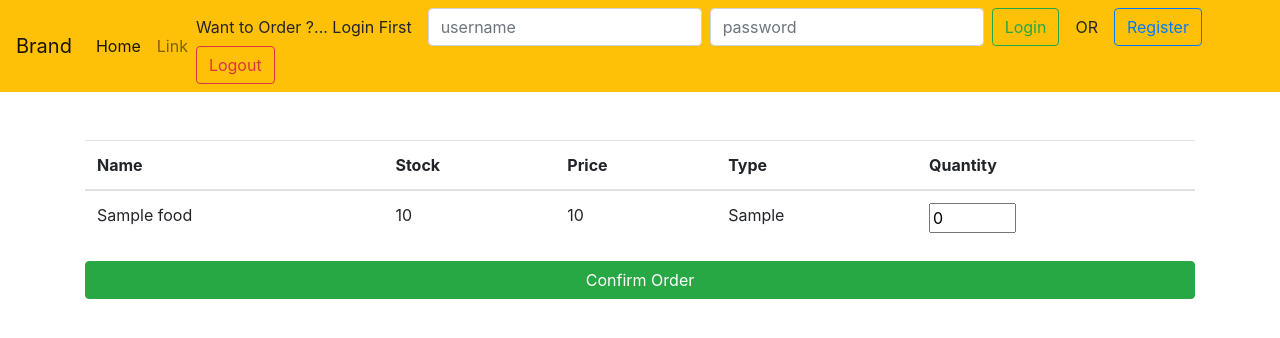
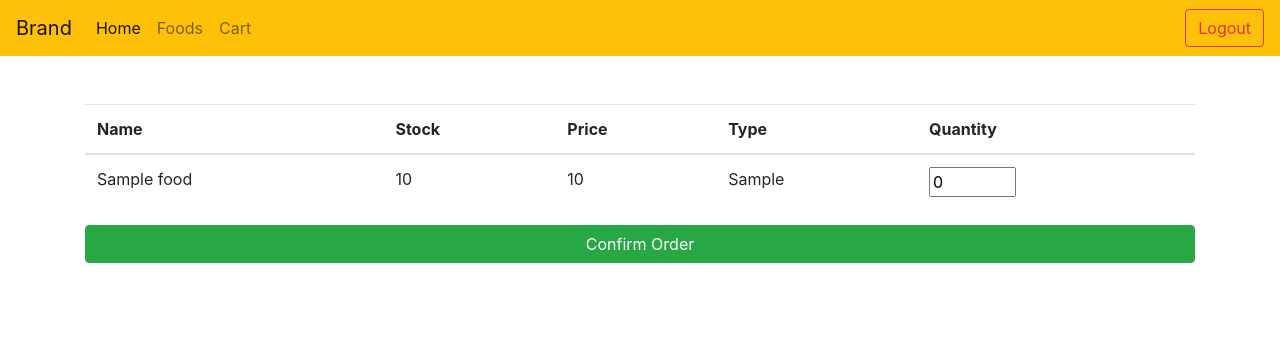
Before and after one commit to 2maleek/Pair-Project-P1, a Node server app: page /foods in a window 1280 px wide. Shown: the top 338 px of the page. Run offline with Node 20, Linux system fonts and the light colour scheme; a user stored in the database is signed in; tables that the repository leaves empty hold one stand-in row (values such as "Sample post"); some libraries are stand-ins or nearby versions.

Commit message:
fixed session

```diff
--- a/config/config.json
+++ b/config/config.json
@@ -1,7 +1,7 @@
 {
   "development": {
-    "username": "oddy",
-    "password": "hacktiv8",
+    "username": "postgres",
+    "password": "postgres",
     "database": "resto",
     "host": "127.0.0.1",
     "dialect": "postgres"
--- a/controllers/foodController.js
+++ b/controllers/foodController.js
@@ -3,10 +3,11 @@ const ModelFood = require(`../models`).Food
 class FoodController {
 
     static show (req, res) {
-
+        let session = req.session.user
+        // res.send(session)
         ModelFood.findAll()
         .then(food => {
-            res.render('home', { food })
+            res.render('foods', { food, session })
             // res.send(food)
         })
         .catch(err => {
--- a/controllers/loginController.js
+++ b/controllers/loginController.js
@@ -3,7 +3,7 @@ const ModelUser = require(`../models`).User
 class LoginController {
 
     static show (req, res) {
-        res.render(`login`)
+        res.render(`login`, {session: req.session.user})
     }
 
     static doLogin (req, res) {
--- a/routes/index.js
+++ b/routes/index.js
@@ -5,8 +5,7 @@ const transaction = require(`../routes/transactionRoute`)
 const login = require(`../routes/loginRoute`)
 
 route.get('/', (req, res) => {
-    res.send('HOMEPAGE')
-    // res.render('home')
+    res.render('home', { session: req.session.user})
 })
 
 route.use(`/foods`, food)
--- /dev/null
+++ b/views/foods.ejs
@@ -0,0 +1,38 @@
+<%- include('partials/header', { title: 'Home'}) %>
+<%- include('partials/navbar', { page: 'Home'}) %>
+
+
+<% food.sort((a,b)=> a.id-b.id) %>
+<div class="container mt-5">
+  <form action="/foods/order" method="POST">
+  <table class="table">
+    <thead>
+      <tr>
+        <th scope="col">Name</th>
+        <th scope="col">Stock</th>
+        <th scope="col">Price</th>
+        <th scope="col">Type</th>
+        <th scope="col">Quantity</th>
+      </tr>
+    </thead>
+    <tbody>
+     <% food.forEach(item => { %>
+      <tr>
+        <input type="hidden" name="id" value="<%= item.id %>">
+        <td><%= item.name %></td>
+        <td><%= item.stock %><% if(item.stock <= 5) { %>
+          <small id="emailHelp" class="form-text  text-danger">* Almost out of stock</small>
+        <% }%></td>
+        <td><%= item.price %></td>
+        <td><%= item.group %></td>
+        <td><input type="number" min="0" max="<%= item.stock %>" value="0" name="quantity"></td>
+      </tr>
+     <% }) %>
+    </tbody>
+
+  </table>
+  <button type="submit" class="btn btn-block btn-success" onclick="confirm('Are you sure ? ')">Confirm Order</button>
+</form>
+
+</div>
+<%- include('partials/footer') %>
--- a/views/home.ejs
+++ b/views/home.ejs
@@ -1,38 +1,4 @@
 <%- include('partials/header', { title: 'Home'}) %>
 <%- include('partials/navbar', { page: 'Home'}) %>
 
-<%#= JSON.stringify( food ) %>
-<% food.sort((a,b)=> a.id-b.id) %>
-<div class="container mt-5">
-  <form action="/foods/order" method="POST">
-  <table class="table">
-    <thead>
-      <tr>
-        <th scope="col">Name</th>
-        <th scope="col">Stock</th>
-        <th scope="col">Price</th>
-        <th scope="col">Type</th>
-        <th scope="col">Quantity</th>
-      </tr>
-    </thead>
-    <tbody>
-     <% food.forEach(item => { %>
-      <tr>
-        <input type="hidden" name="id" value="<%= item.id %>">
-        <td><%= item.name %></td>
-        <td><%= item.stock %><% if(item.stock <= 5) { %>
-          <small id="emailHelp" class="form-text  text-danger">* Almost out of stock</small>
-        <% }%></td>
-        <td><%= item.price %></td>
-        <td><%= item.group %></td>
-        <td><input type="number" min="0" max="<%= item.stock %>" value="0" name="quantity"></td>
-      </tr>
-     <% }) %>
-    </tbody>
-
-  </table>
-  <button type="submit" class="btn btn-block btn-success" onclick="confirm('Are you sure ? ')">Confirm Order</button>
-</form>
-
-</div>
 <%- include('partials/footer') %>
--- a/views/partials/navbar.ejs
+++ b/views/partials/navbar.ejs
@@ -8,16 +8,22 @@
     <ul class="navbar-nav mr-auto">
 
       <li class="nav-item <%= page === 'Home' ? 'active' : '' %> ">
-        <a class="nav-link" href="#">Home <span class="sr-only">(current)</span></a>
+        <a class="nav-link" href="/">Home <span class="sr-only">(current)</span></a>
       </li>
 
       <li class="nav-item">
-        <a class="nav-link" href="#">Link</a>
+        <a class="nav-link" href="/foods">Foods</a>
+      </li>
+
+      <li>
+        <a class="nav-link" href="/foods/cart">Cart</a>
       </li>
 
     </ul>
 
     <!-- Ntar kalo udah selesai session pakein logic kalo udah login ganti jadi tombol logout setiap manggil navbar kirim data session -->
+    <% if(!session) { %>
+
       <form action="/login" method="POST" class="form-inline my-2 my-lg-0">
         <label for="" class="mr-3"> Want to Order ?... Login First</label>
         <input class="form-control mr-sm-2" type="text" placeholder="username" name="username">
@@ -27,13 +33,13 @@
         <a href="/user/register">
           <button class="btn btn-outline-primary my-2 my-sm-0" type="button">Register</button>
         </a>
+
+    <% }else{ %>
       <a href="/login/out">
         <button class="btn btn-outline-danger my-2 my-sm-0" type="button">Logout</button>
       </a>
+
+    <% } %>
       </form>
-    <!-- ini dimunculin ntar pas udah login -->
-    <!-- <%# if(req.session.user) { %>
-      <button class="btn btn-outline-danger my-2 my-sm-0" type="submit">Logout</button>
-    <%# } %> -->
       </div>
     </nav>
```
Lines whose indentation alone changed are shown as unchanged.
